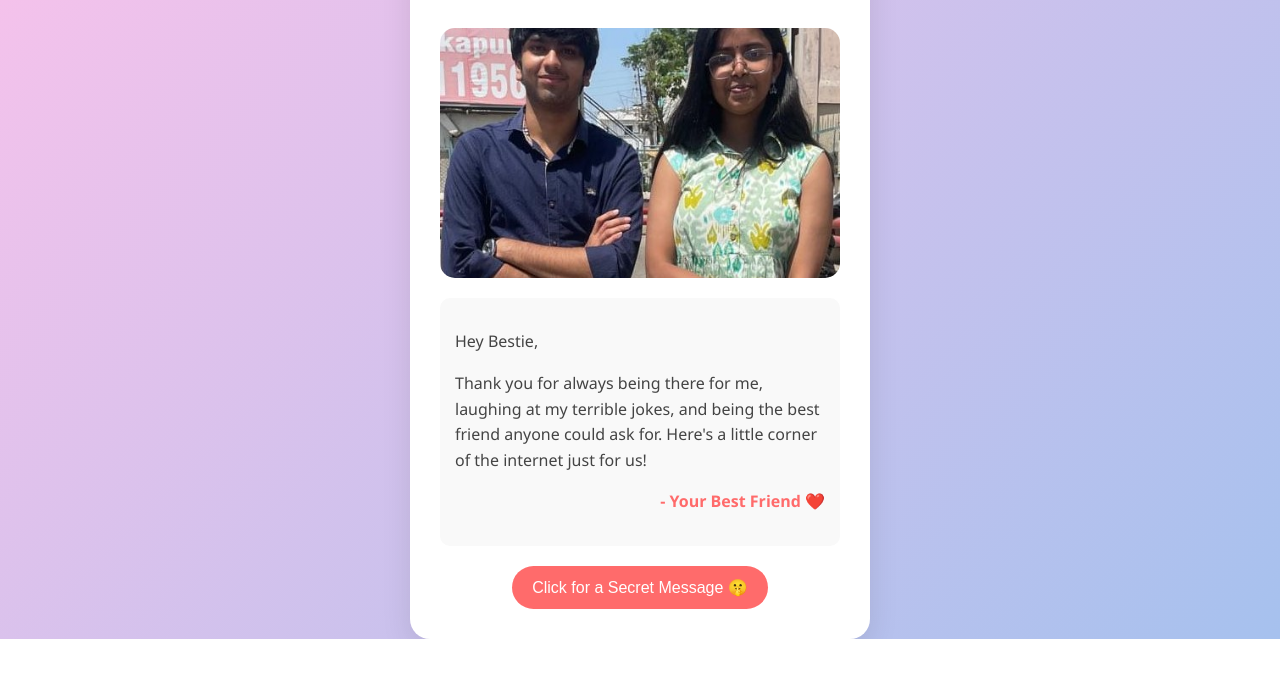
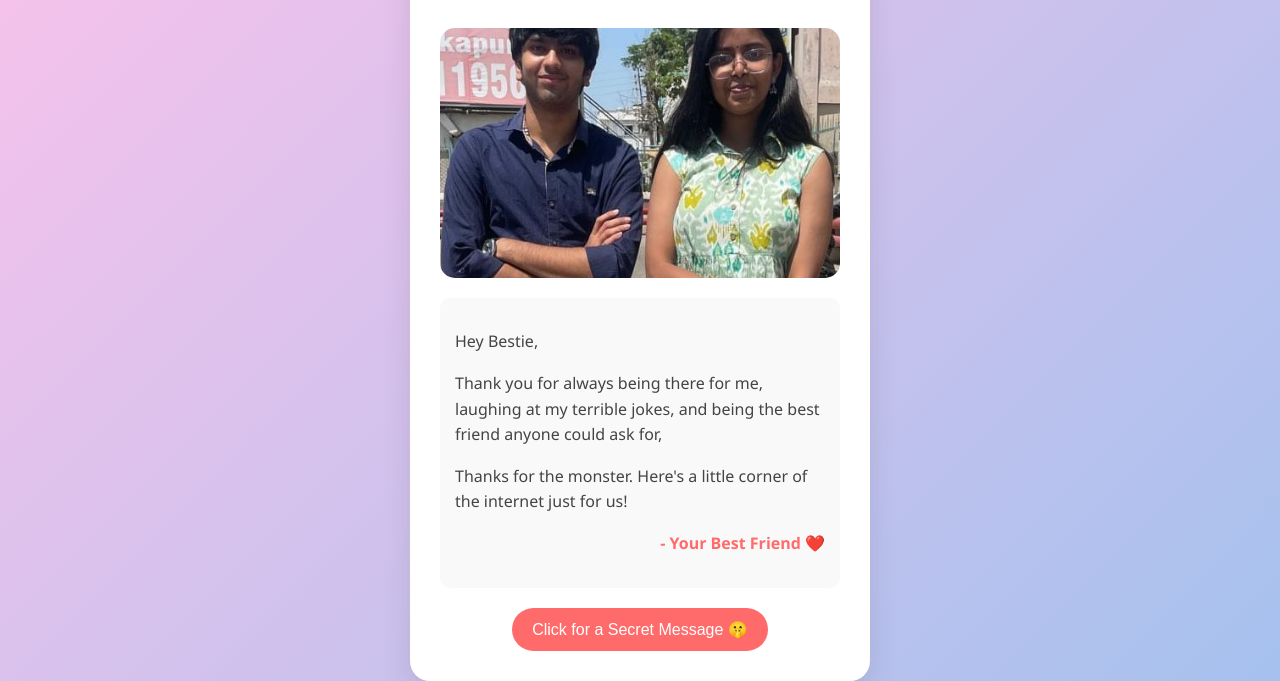
Before and after one commit to knightmecha04-ai/for-my-best, a plain HTML site: page index.html in a window 1280 px wide. Shown: the part 167-848 px from the top of the page. Before the commit the page ends 806 px from the top, so only its background shows below. Drawn offline with Linux system fonts and the light colour scheme.

Commit message:
Add files via upload

```diff
--- a/index.html
+++ b/index.html
@@ -17,12 +17,13 @@
 
         <div class="message-box">
             <p>Hey Bestie,</p>
-            <p>Thank you for always being there for me, laughing at my terrible jokes, and being the best friend anyone could ask for. Here's a little corner of the internet just for us!</p>
+            <p>Thank you for always being there for me, laughing at my terrible jokes, and being the best friend anyone could ask for, </p>
+            <p>Thanks  for the monster. Here's a little corner of the internet just for us!</p>
             <p class="signature">- Your Best Friend ❤️</p>
         </div>
 
         <button onclick="revealSecret()">Click for a Secret Message 🤫</button>
-        <p id="secret-text" class="hidden">You are the best soft toy I ever had, Marshmallow 🍕✨</p>
+        <p id="secret-text" class="hidden">You are the best soft toy I ever had, Marshmallow ✨</p>
     </div>
 
     <script>
```
